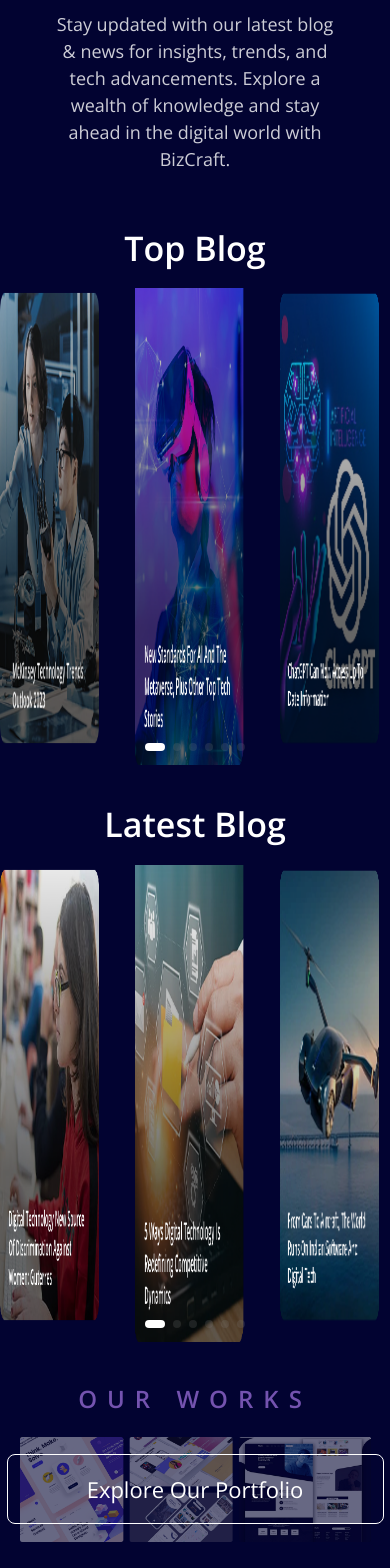
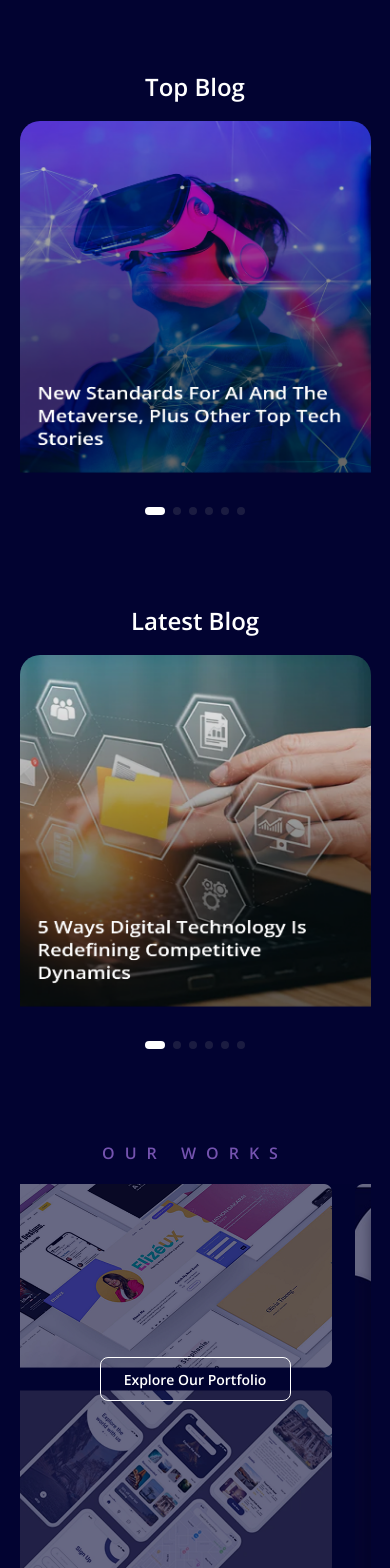
Before and after one commit to Resources-DTW/bizcraft, a React (Create React App) app: page /blog in a window 390 px wide. Shown: the part 280-1848 px from the top of the page. Built offline with nearby package versions, Linux system fonts and the light colour scheme.

Commit message:
fix!:minor changes

```diff
--- a/src/screens/Blog.js
+++ b/src/screens/Blog.js
@@ -92,14 +92,24 @@ export default function Blog() {
         <h2 className="blog-heading">Top Blog</h2>
 
         <Swiper
-          slidesPerView={3}
           spaceBetween={30}
           loop={true}
           navigation={true}
           pagination={{ clickable: true }}
           modules={[Pagination, Navigation]}
           centeredSlides={true}
-          style={{ marginTop: "5%" }}
+          className="swiper-class"
+          breakpoints={{
+            320: {
+              slidesPerView: 1,
+            },
+            600: {
+              slidesPerView: 2,
+            },
+            1024: {
+              slidesPerView: 3,
+            },
+          }}
         >
           {topblogPosts.map((post) => (
             <SwiperSlide key={post.id}>
@@ -124,14 +134,24 @@ export default function Blog() {
         <h2 className="blog-heading">Latest Blog</h2>
 
         <Swiper
-          slidesPerView={3}
           spaceBetween={30}
           loop={true}
           navigation={true}
           pagination={{ clickable: true }}
           modules={[Pagination, Navigation]}
           centeredSlides={true}
-          style={{ marginTop: "5%" }}
+          className="swiper-class"
+          breakpoints={{
+            320: {
+              slidesPerView: 1,
+            },
+            600: {
+              slidesPerView: 2,
+            },
+            1024: {
+              slidesPerView: 3,
+            },
+          }}
         >
           {latestblogPosts.map((post) => (
             <SwiperSlide key={post.id}>
@@ -158,15 +178,9 @@ export default function Blog() {
           <img src={works} className="works-image" alt="" />
 
           <Button
+            className="explore-portfolio-btn"
             style={{
-              position: "absolute",
-              zIndex: 1,
-              fontSize: 22,
-              fontWeight: 400,
               backgroundColor: "transparent",
-              borderRadius: "8px",
-              width: "377px",
-              height: "70px",
               color: "#FFFFFF",
               border: "1px solid #FFFFFF",
             }}
--- a/src/styles/About.css
+++ b/src/styles/About.css
@@ -255,3 +255,8 @@
 .work-section {
   margin: 10% 0%;
 }
+@media (max-width: 768px) {
+  .work-section {
+    margin: 20% 0%;
+  }
+}
--- a/src/styles/Blog.css
+++ b/src/styles/Blog.css
@@ -48,13 +48,18 @@
   margin: 5%;
   flex-direction: column;
   align-items: center;
+  text-align: center;
 }
 .blog-title {
   font-size: 52px;
   font-weight: 600;
   color: #ffffff;
 }
-
+@media (max-width: 768px) {
+  .blog-title {
+    font-size: 24px;
+  }
+}
 .blog-description {
   font-size: 18px;
   font-weight: 400;
@@ -64,18 +69,70 @@
   width: 80%;
   text-align: center;
 }
+@media (max-width: 768px) {
+  .blog-description {
+    font-size: 15px;
+    line-height: 22px;
+    width: 100%;
+  }
+}
 .blog-section {
   margin-top: 10%;
 }
-
+@media (max-width: 768px) {
+  .blog-section {
+    margin-top: 20%;
+  }
+}
 .blog-heading {
   text-align: center;
   font-size: 34px;
   font-weight: 600;
   color: #fff;
 }
+@media (max-width: 768px) {
+  .blog-heading {
+    font-size: 24px;
+    font-weight: 600;
+  }
+}
 .blog-image {
   width: 90%;
   height: 450px;
   margin-top: 5%;
 }
+@media (max-width: 768px) {
+  .blog-image {
+    width: 100%;
+    height: 320px;
+    margin-top: 5%;
+  }
+}
+.swiper-class {
+  margin-top: 5%;
+}
+@media (max-width: 768px) {
+  .swiper-class {
+    margin: 5%;
+    border-radius: 20px;
+  }
+}
+.explore-portfolio-btn {
+  position: absolute;
+  z-index: 1;
+  font-size: 22px;
+  font-weight: 400;
+  border-radius: 8px;
+  width: 377px;
+  height: 70px;
+  border: 1px solid #ffffff;
+  transition: all 0.3s ease-in-out;
+}
+@media (max-width: 768px) {
+  .explore-portfolio-btn {
+    font-size: 14px;
+    font-weight: 600;
+    width: 191px;
+    height: 44px;
+  }
+}
--- a/src/styles/Footer.css
+++ b/src/styles/Footer.css
@@ -16,11 +16,11 @@
   display: flex;
   flex-direction: column;
   gap: 15px;
-  margin-top: 3%;
 }
 @media (max-width: 768px) {
   .footer-column {
     order: 1;
+    margin-top: 3%;
   }
 }
 .footer-nav {
--- a/src/styles/Home.css
+++ b/src/styles/Home.css
@@ -688,7 +688,11 @@
   letter-spacing: 10px;
   text-align: center;
 }
-
+@media (max-width: 768px) {
+  .faq-title {
+    font-size: 16px;
+  }
+}
 .faq-heading {
   font-size: 34px;
   font-weight: 600;
@@ -705,6 +709,13 @@
   width: 100%;
   height: 100%;
   object-fit: cover;
+}
+@media (max-width: 768px) {
+  .works-image {
+    width: 100%;
+    height: 390px;
+    object-fit: cover;
+  }
 }
 .contact-container {
   margin: 10% 0%;
```
